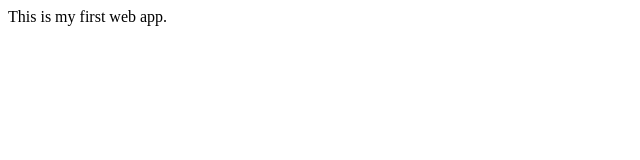
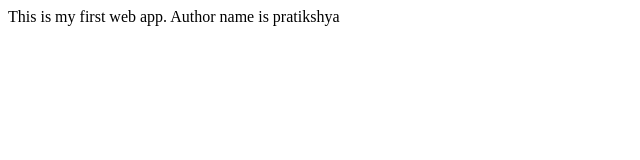
Before and after one commit to pratikshya9/HelloWorld, a plain HTML site: page index.html in a window 1280 px wide. Shown: the whole page, without its empty margins (0-640 px from the left). Drawn offline with Linux system fonts and the light colour scheme.

Commit message:
Update index.html  author name is added in body section.

```diff
--- a/index.html
+++ b/index.html
@@ -10,6 +10,7 @@
 
 <body>
     This is my first web app.
+    Author name is pratikshya
 </body>
 
 </html>
```
